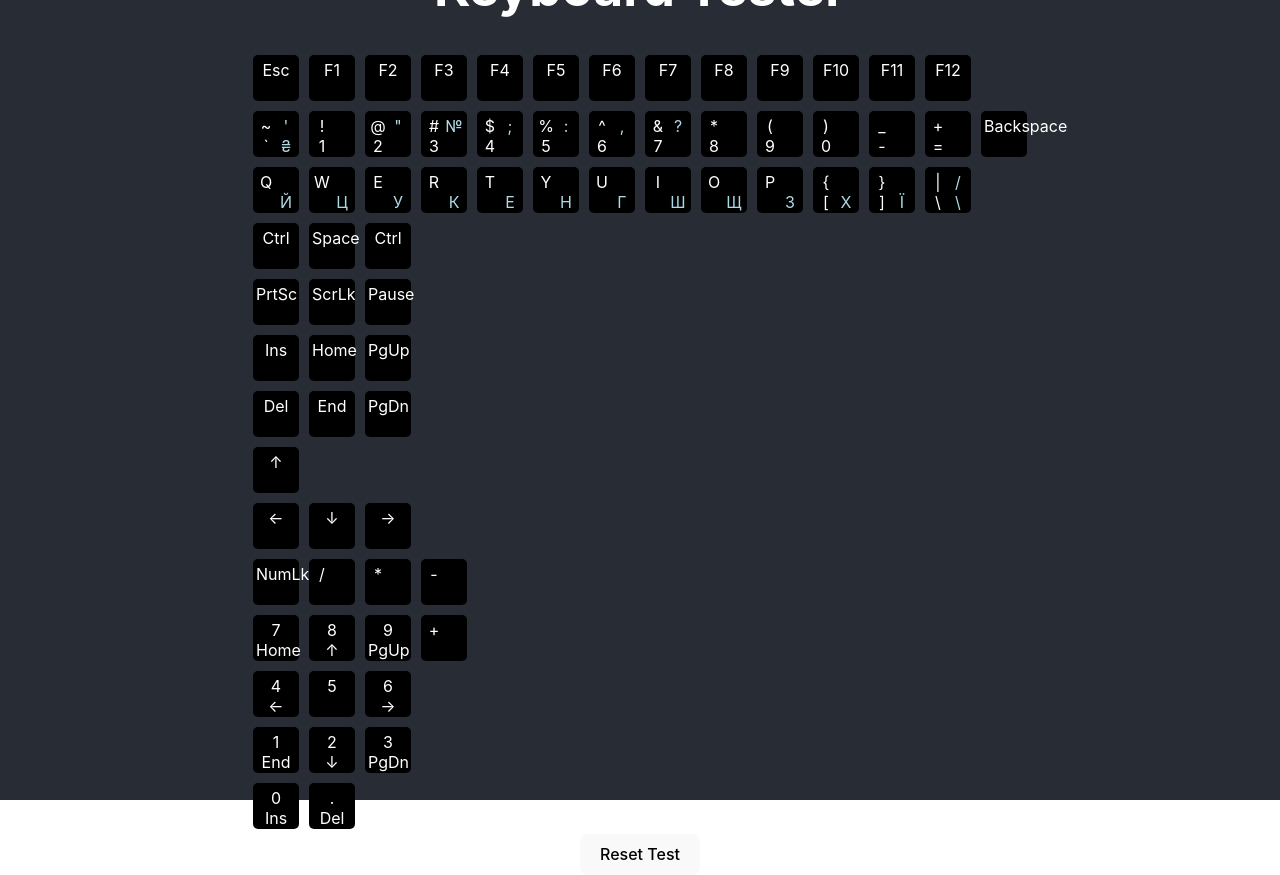
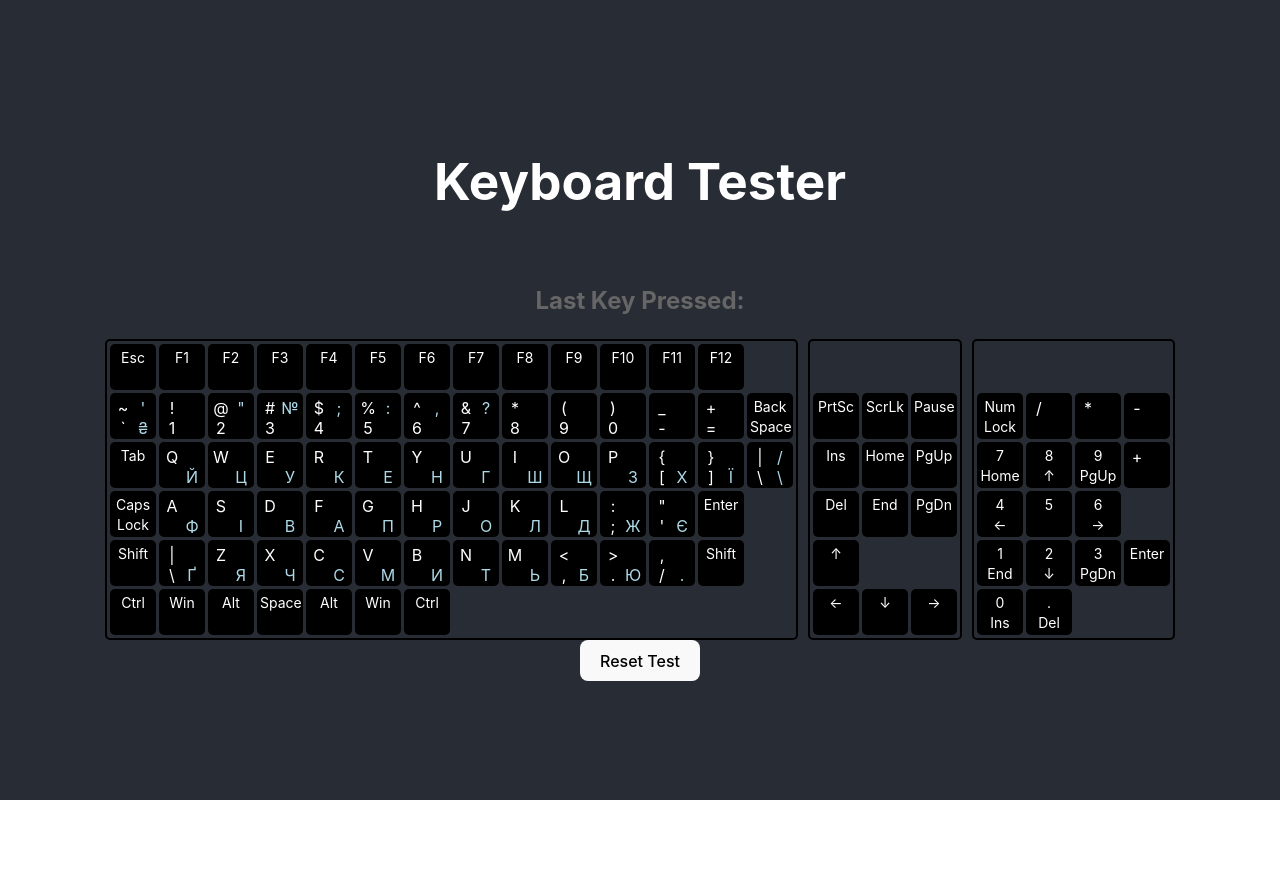
Before and after one commit to bahioiiia/kbd-tester, a React (Vite) app: page / in a window 1280 px wide. After the commit the page ends 800 px from the top, so only its background shows below. Built offline with nearby package versions, Linux system fonts and the light colour scheme.

Commit message:
cleaning

```diff
--- a/src/App.jsx
+++ b/src/App.jsx
@@ -1,11 +1,13 @@
 import React, { useState, useEffect } from 'react';
 import './App.css';
-import Keyboard from './Keyboard';
+import Keyboard from './components/keyboard';
+import LastKeyPressed from './components/LastKeyPressed';
 
 function App() {
   const [keysPressed, setKeysPressed] = useState([]);
   const [workingKeys, setWorkingKeys] = useState([]);
   const [pressedKeys, setPressedKeys] = useState([]);
+  const [lastKey, setLastKey] = useState('');
 
   const handleKeyDown = (event) => {
     event.preventDefault(); // Заблокувати дію клавіш за замовченням
@@ -15,6 +17,7 @@ function App() {
       setWorkingKeys((prevKeys) => [...prevKeys, key]);
       setPressedKeys((prevKeys) => [...prevKeys, key]);
     }
+    setLastKey(key);
   };
 
   const handleKeyUp = (event) => {
@@ -26,6 +29,7 @@ function App() {
     setKeysPressed([]);
     setWorkingKeys([]);
     setPressedKeys([]);
+    setLastKey('');
   };
 
   useEffect(() => {
@@ -40,6 +44,7 @@ function App() {
   return (
     <div className="App">
       <h1>Keyboard Tester</h1>
+      <LastKeyPressed lastKey={lastKey} />
       <Keyboard keysPressed={keysPressed} workingKeys={workingKeys} pressedKeys={pressedKeys} />
       <button onClick={resetTest}>Reset Test</button>
     </div>
--- /dev/null
+++ b/src/components/LastKeyPressed.jsx
@@ -0,0 +1,12 @@
+import React from 'react';
+import styles from './LastKeyPressed.module.css';
+
+function LastKeyPressed({ lastKey }) {
+  return (
+    <div className={styles.lastKeyPressed}>
+      <h2>Last Key Pressed: {lastKey}</h2>
+    </div>
+  );
+}
+
+export default LastKeyPressed;
--- /dev/null
+++ b/src/components/LastKeyPressed.module.css
@@ -0,0 +1,9 @@
+.lastKeyPressed {
+    margin-top: 20px;
+    text-align: center;
+}
+
+.lastKeyPressed h2 {
+    font-size: 24px;
+    color: #666;
+}
--- a/src/key.module.css
+++ b/src/components/key.module.css
@@ -5,7 +5,6 @@
 
     width: 40px;
     height: 40px;
-    margin: 5px;
     background-color: #000;
     border: 3px solid transparent;
     border-radius: 5px;
@@ -20,6 +19,7 @@
 }
 
 .specialBox {
+    font-size: 14px;
     height: 50%;
     width: 100%;
 }
--- a/src/keyboard.jsx
+++ b/src/components/keyboard.jsx
@@ -1,15 +1,13 @@
 import React, { useEffect, useState } from 'react';
 import styles from './Keyboard.module.css';
-import keysData from './keys.json';
+import keysData from '../keys.json';
 import KeyboardBlock from './KeyboardBlock';
 
 function Keyboard({ keysPressed, workingKeys, pressedKeys }) {
   const [blocks, setBlocks] = useState({});
 
-  useEffect(() => {
-    setBlocks(keysData.keys);
-  }, []);
-console.log(blocks);
+  useEffect(() => { setBlocks(keysData.keys); }, []);
+
   return (
     <div className={styles.keyboard}>
       {Object.keys(blocks).map((blockName) => (
--- /dev/null
+++ b/src/components/keyboard.module.css
@@ -0,0 +1,24 @@
+.keyboard {
+    display: flex;
+    flex-direction: row;
+    gap: 10px;
+}
+
+.keyboardBlock {
+    display: flex;
+    flex-direction: column;
+    justify-content: end;
+
+    gap: 3px;
+    padding: 3px;
+
+    border: 2px solid black;
+    border-radius: 5px;
+}
+
+.keyboardRow {
+    display: flex;
+    flex-direction: row;
+    flex-wrap: nowrap;
+    gap: 3px;
+}
--- a/src/keyboard.module.css
+++ /dev/null
@@ -1,48 +0,0 @@
-.keyboard {
-/*     display: flex;
-    flex-direction: column;
-    align-items: center;
-    margin-top: 20px; */
-}
-
-.keyboardRow {
-    display: flex;
-    flex-direction: row;
-    flex-wrap: nowrap;
-}
-
-
-.labelTopLeft,
-.labelTop,
-.labelTopRight {
-    /* position: absolute; */
-    height: 50%;
-    top: 2px;
-    font-size: 12px;
-    color: white;
-}
-
-.labelBottomLeft,
-.labelBottom,
-.labelBottomRight {/*
-    position: absolute; */
-    bottom: 2px;
-    font-size: 12px;
-    color: white;
-}
-
-.labelTopLeft {
-    left: 2px;
-}
-
-.labelBottomLeft {
-    left: 2px;
-}
-
-.labelTopRight {
-    right: 2px;
-}
-
-.labelBottomRight {
-    right: 2px;
-}
--- a/src/keys.json
+++ b/src/keys.json
@@ -1,7 +1,7 @@
 {
   "keys":
   {
-    "escF12": [
+    "main": [
       [
         {
           "code": "Escape",
@@ -94,11 +94,7 @@
             "tl": "F12"
           }
         }
-      ]
       ],
-
-
-    "main": [
       [
         {
           "code": "Backquote",
@@ -215,11 +211,19 @@
           "code": "Backspace",
           "type": "special",
           "labels": {
-              "tl": "Backspace"
+              "tl": "Back",
+              "bl": "Space"
           }
         }
       ],
       [
+        {
+          "code": "Tab",
+          "type": "special",
+          "labels": {
+              "tl": "Tab"
+          }
+        },
         {
           "code": "KeyQ",
           "type": "symbol",
@@ -285,11 +289,150 @@
           "type": "symbol",
           "labels": { "tl": "|", "bl": "\\", "tr": "/", "br": "\\"}
         }
-      ]
       ],
-
-
-    "space": [
+      [
+        {
+          "code": "CapsLock",
+          "type": "special",
+          "labels": {
+              "tl": "Caps",
+              "bl": "Lock"
+          }
+        },
+        {
+          "code": "KeyA",
+          "type": "symbol",
+          "labels": { "tl": "A", "br": "Ф"}
+        },
+        {
+          "code": "KeyS",
+          "type": "symbol",
+          "labels": { "tl": "S", "br": "І"}
+        },
+        {
+          "code": "KeyD",
+          "type": "symbol",
+          "labels": { "tl": "D", "br": "В"}
+        },
+        {
+          "code": "KeyF",
+          "type": "symbol",
+          "labels": { "tl": "F", "br": "А"}
+        },
+        {
+          "code": "KeyG",
+          "type": "symbol",
+          "labels": { "tl": "G", "br": "П"}
+        },
+        {
+          "code": "KeyH",
+          "type": "symbol",
+          "labels": { "tl": "H", "br": "Р"}
+        },
+        {
+          "code": "KeyJ",
+          "type": "symbol",
+          "labels": { "tl": "J", "br": "О"}
+        },
+        {
+          "code": "KeyK",
+          "type": "symbol",
+          "labels": { "tl": "K", "br": "Л"}
+        },
+        {
+          "code": "KeyL",
+          "type": "symbol",
+          "labels": { "tl": "L", "br": "Д"}
+        },
+        {
+          "code": "Semicolon",
+          "type": "symbol",
+          "labels": { "tl": ":", "bl": ";", "br": "Ж"}
+        },
+        {
+          "code": "Quote",
+          "type": "symbol",
+          "labels": { "tl": "\"", "bl": "'", "br": "Є"}
+        },
+        {
+          "code": "Enter",
+          "type": "special",
+          "labels": {
+              "tl": "Enter"
+          }
+        }
+      ],
+      [
+        {
+          "code": "ShiftLeft",
+          "type": "special",
+          "labels": {
+              "tl": "Shift"
+          }
+        },
+        {
+          "code": "IntlBackslash",
+          "type": "symbol",
+          "labels": { "tl": "|", "bl": "\\", "br": "Ґ"}
+        },
+        {
+          "code": "KeyZ",
+          "type": "symbol",
+          "labels": { "tl": "Z", "br": "Я"}
+        },
+        {
+          "code": "KeyX",
+          "type": "symbol",
+          "labels": { "tl": "X", "br": "Ч"}
+        },
+        {
+          "code": "KeyC",
+          "type": "symbol",
+          "labels": { "tl": "C", "br": "С"}
+        },
+        {
+          "code": "KeyV",
+          "type": "symbol",
+          "labels": { "tl": "V", "br": "М"}
+        },
+        {
+          "code": "KeyB",
+          "type": "symbol",
+          "labels": { "tl": "B", "br": "И"}
+        },
+        {
+          "code": "KeyN",
+          "type": "symbol",
+          "labels": { "tl": "N", "br": "Т"}
+        },
+        {
+          "code": "KeyM",
+          "type": "symbol",
+          "labels": { "tl": "M", "br": "Ь"}
+        },
+        {
+          "code": "Comma",
+          "type": "symbol",
+          "labels": { "tl": "<", "bl": ",", "br": "Б"}
+        },
+        {
+          "code": "Period",
+          "type": "symbol",
+          "labels": { "tl": ">", "bl": ".", "br": "Ю"}
+        },
+        {
+          "code": "Slash",
+          "type": "symbol",
+          "labels": { "tl": "?", "bl": "/", "tl": ",", "br": "."}
+        },
+        {
+          "code": "ShiftRight",
+          "type": "special",
+          "labels": {
+              "tl": "Shift"
+          }
+        }
+      ],
       [
         {
           "code": "ControlLeft",
@@ -299,10 +442,38 @@
           }
         },
         {
+          "code": "MetaLeft",
+          "type": "special",
+          "labels": {
+            "tl": "Win"
+          }
+        },
+        {
+          "code": "AltLeft",
+          "type": "special",
+          "labels": {
+            "tl": "Alt"
+          }
+        },
+        {
           "code": "Space",
           "type": "special",
           "labels": {
             "tl": "Space"
+          }
+        },
+        {
+          "code": "AltRight",
+          "type": "special",
+          "labels": {
+            "tl": "Alt"
+          }
+        },
+        {
+          "code": "MetaRight",
+          "type": "special",
+          "labels": {
+            "tl": "Win"
           }
         },
         {
@@ -317,6 +488,7 @@
 
 
     "functional": [
+      [],
       [
         {
           "code": "PrintScreen",
@@ -375,11 +547,7 @@
           "type": "special",
           "labels": { "tl": "PgDn"}
       }
-      ]
       ],
-
-
-    "arrows": [
       [
       {
         "code": "ArrowUp",
@@ -421,7 +589,8 @@
           "code": "NumLock",
           "type": "special",
           "labels": {
-            "tl": "NumLk"
+            "tl": "Num",
+            "bl": "Lock"
           }
         },
         {
@@ -528,6 +697,13 @@
             "tl": "3",
             "bl": "PgDn"
           }
+        },
+        {
+          "code": "NumpadEnter",
+          "type": "special",
+          "labels": {
+            "tl": "Enter"
+          }
         }
       ],
       [
```
Also changed, not shown: src/components/key.jsx (renamed from src/key.jsx), src/components/keyboardBlock.jsx (renamed from src/keyboardBlock.jsx), src/components/keyboardRow.jsx (renamed from src/keyboardRow.jsx). Lines whose indentation alone changed are shown as unchanged.
